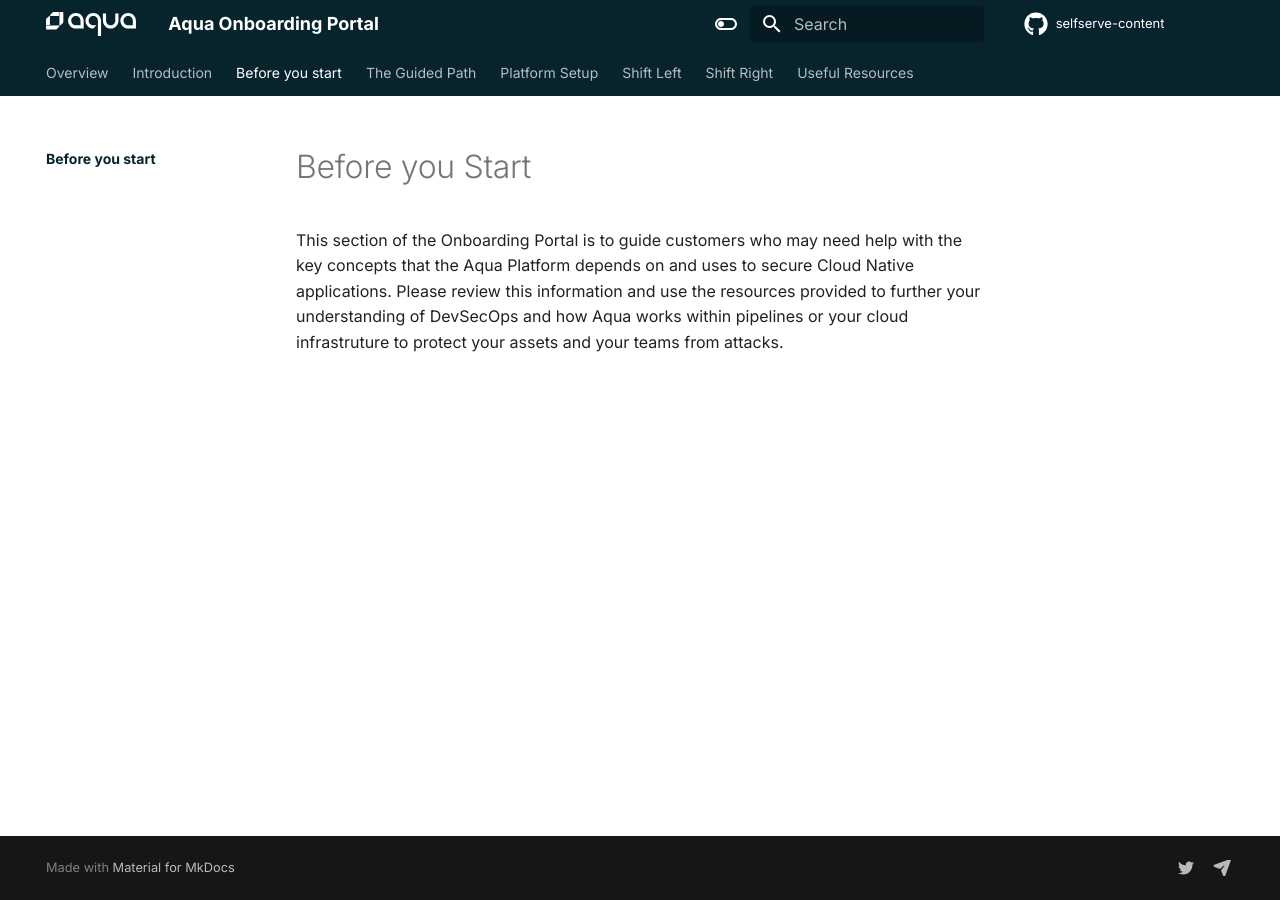
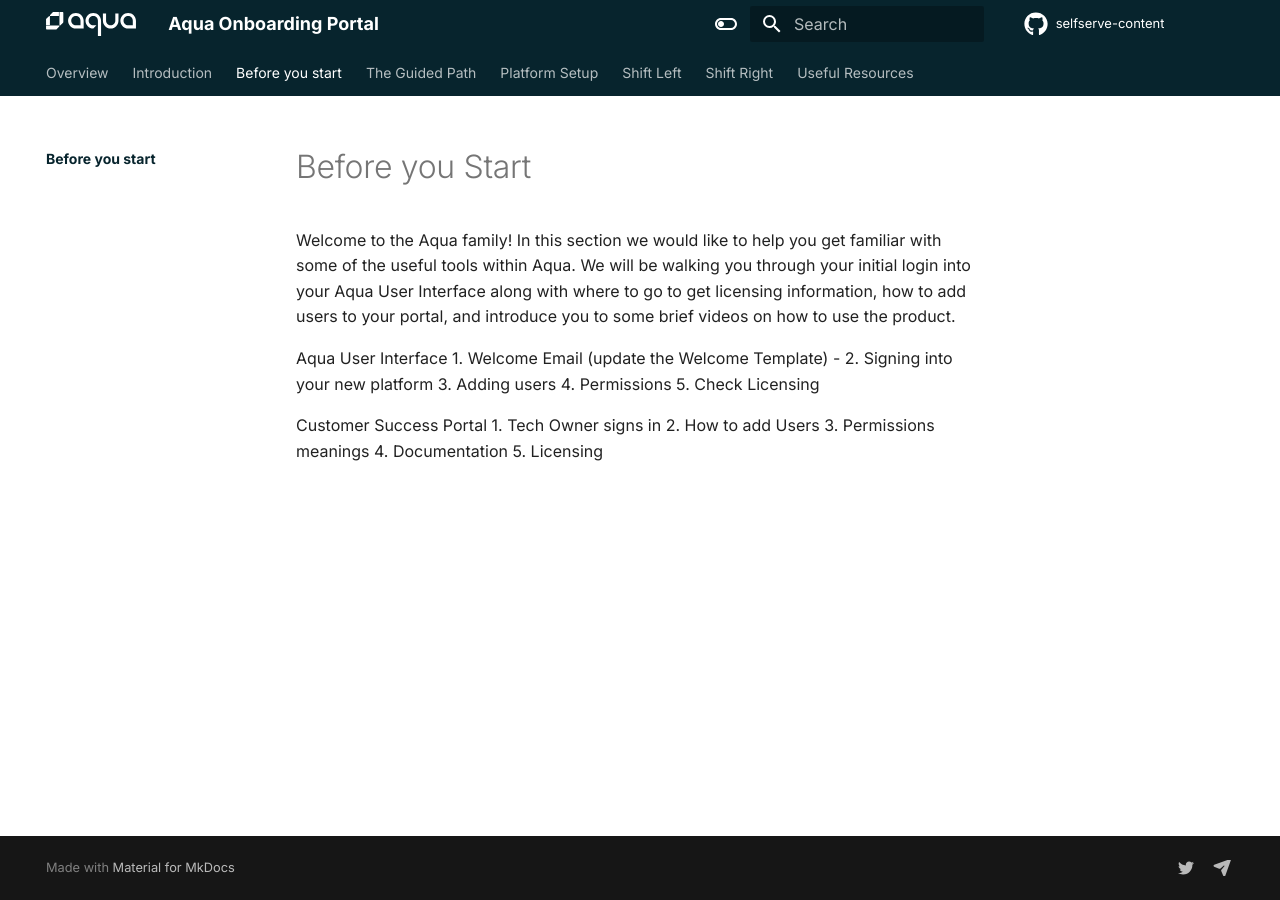
Before and after one commit to kenmccann/self-service, an MkDocs documentation site: the page built from docs/before/index.md, in a window 1280 px wide. Built offline with MkDocs 1.6.1 and Material for MkDocs 9.7.7, drawn with Linux system fonts in a browser that asks for light colours; a script that is not in the unit is left out; comment, search, counter and statistics services are not loaded.

Commit message:
update index.md

```diff
--- a/docs/before/index.md
+++ b/docs/before/index.md
@@ -1,3 +1,17 @@
 # Before you Start
 
-This section of the Onboarding Portal is to guide customers who may need help with the key concepts that the Aqua Platform depends on and uses to secure Cloud Native applications. Please review this information and use the resources provided to further your understanding of DevSecOps and how Aqua works within pipelines or your cloud infrastruture to protect your assets and your teams from attacks.
+Welcome to the Aqua family! In this section we would like to help you get familiar with some of the useful tools within Aqua. We will be walking you through your initial login into your Aqua User Interface along with where to go to get licensing information, how to add users to your portal, and introduce you to some brief videos on how to use the product.
+
+Aqua User Interface
+1.	Welcome Email (update the Welcome Template) -
+2.	Signing into your new platform
+3.	Adding users
+4.	Permissions
+5.	Check Licensing
+
+Customer Success Portal
+1.	Tech Owner signs in
+2.	How to add Users
+3.	Permissions meanings
+4.	Documentation
+5.	Licensing
```
